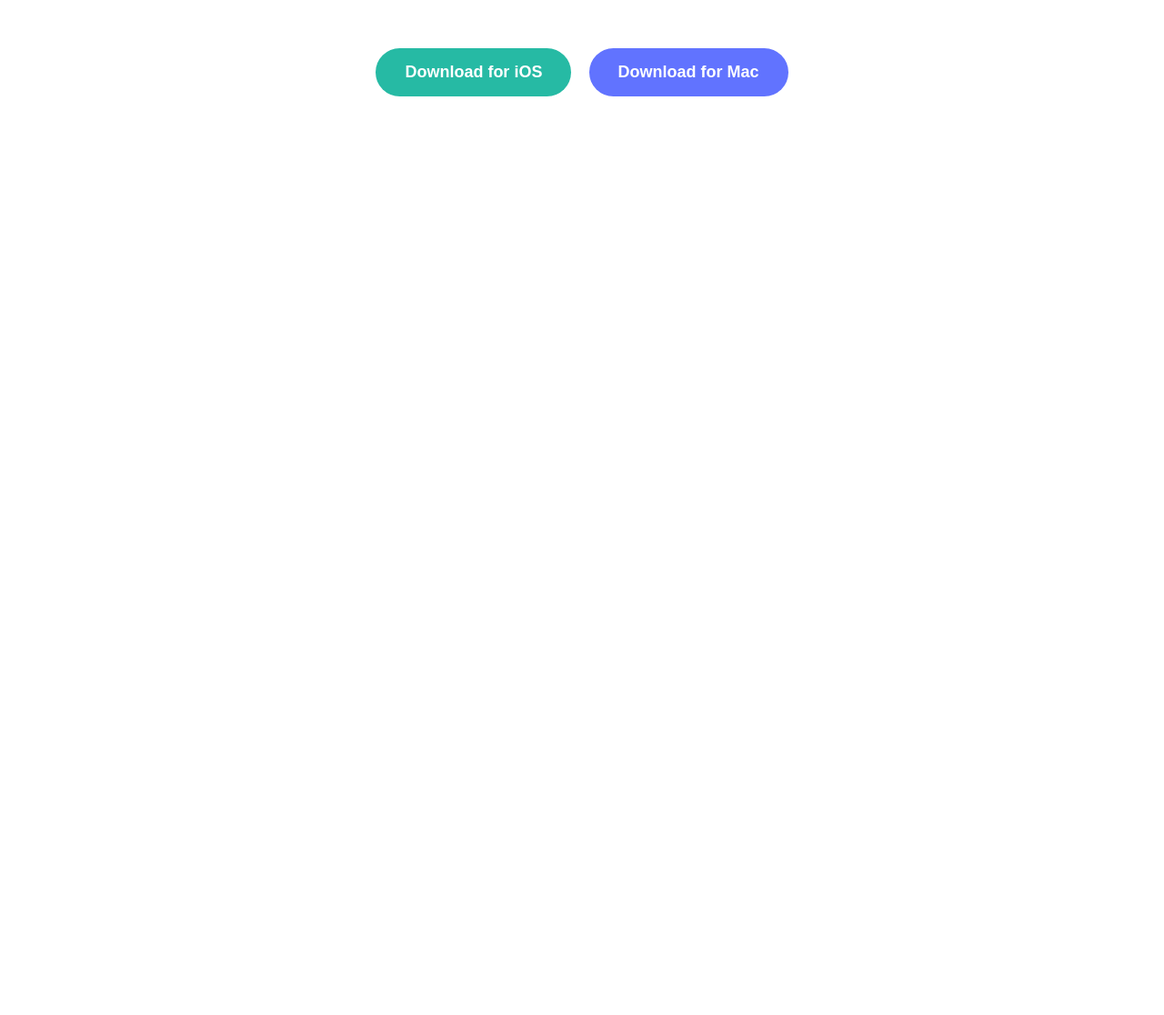
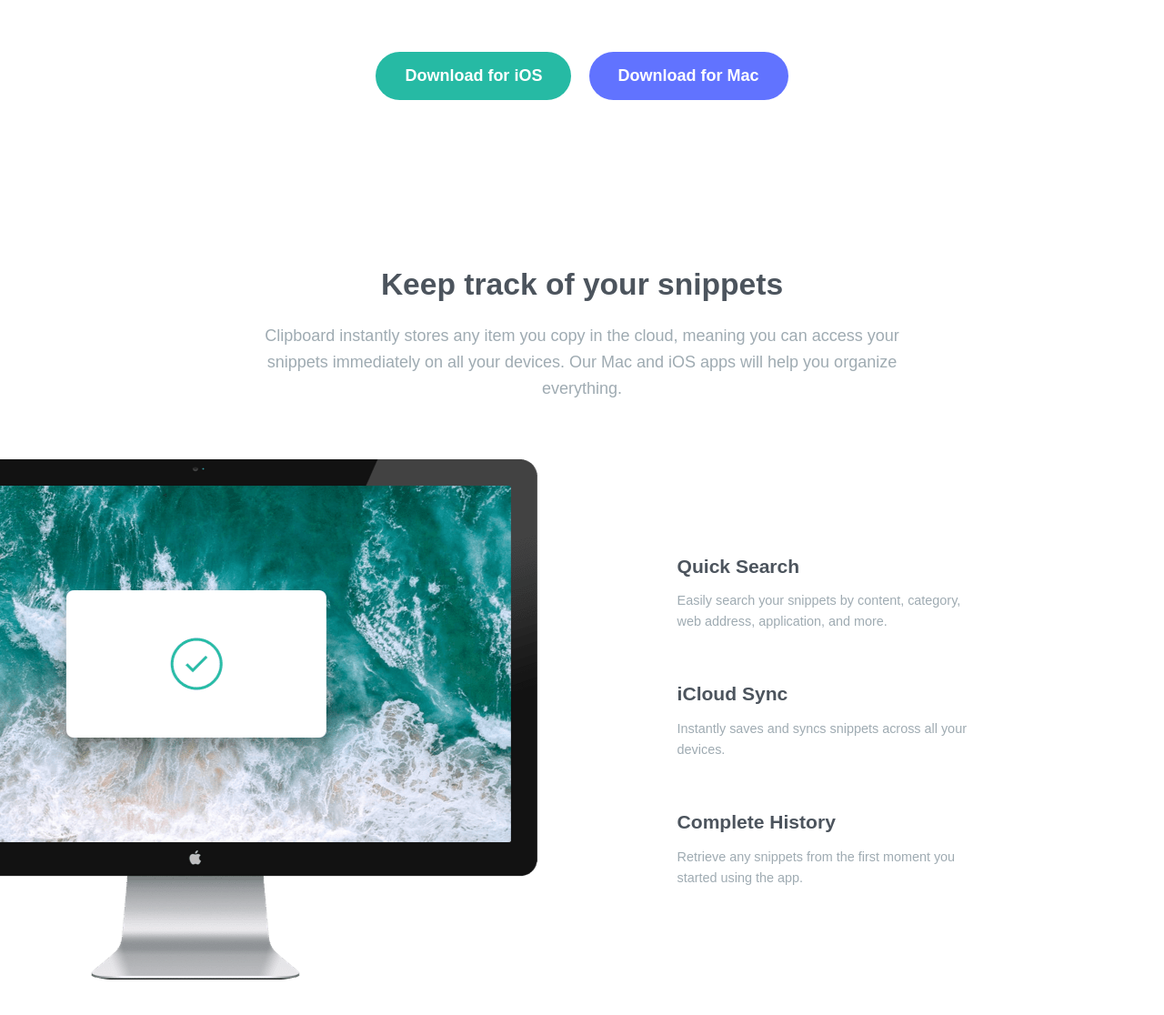
Before and after one commit to abdallaahmedsd/clipboard-landing-page-master, a plain HTML site: page index.html in a window 1280 px wide. Shown: the part 506-1622 px from the top of the page at 91% size. Before the commit the page ends 800 px from the top, so only its background shows below. Drawn offline with Linux system fonts and the light colour scheme; a web font is replaced by a local one.

Commit message:
I created the keep track of your snippets section

```diff
--- a/css/styles.css
+++ b/css/styles.css
@@ -50,6 +50,9 @@ body {
   }
 }
 
+.section-padding {
+  padding-bottom: 4rem;
+}
 /* </Global rules> */
 
 /* <Section heading>*/
@@ -58,20 +61,58 @@ body {
   max-width: 700px;
   text-align: center;
   margin: auto;
-  margin-bottom: 3.5rem;
+  margin-bottom: 4rem;
+}
+
+.title {
+  color: var(--dark-grayish-blue);
 }
 
 .section-heading .title {
   font-size: 2.1rem;
-  color: var(--dark-grayish-blue);
 }
 
 .section-heading .preview {
+  margin-top: 1.4rem;
+}
+
+.preview {
+  color: var(--grayish-blue);
   line-height: 1.6;
-  margin-top: 1.4rem;
-  color: var(--grayish-blue);
 }
 /* </Section heading> */
+
+/* <Download buttons> */
+.btns-container {
+  display: flex;
+  gap: 1.2rem;
+  flex-direction: column;
+  justify-content: center;
+}
+
+.btns-container .btn {
+  width: 100%;
+  padding: 1rem 2rem;
+  border: none;
+  border-radius: 2rem;
+  font-weight: 600;
+  color: #fff;
+  cursor: pointer;
+  transition: .3s;
+}
+
+.btns-container .btn.ios-btn {
+  background-color: var(--strong-cyan);
+}
+
+.btns-container .btn.mac-btn {
+  background-color: var(--light-blue);
+}
+
+.btns-container .btn:hover {
+  filter: brightness(0.85);
+}
+/* </Download buttons> */
 
 /* <Landing page> */
 #landing-page {
@@ -113,36 +154,6 @@ body {
   margin: 0; /* This is h1 and it won't inherit the global seclctor (*) because I use normalize.css */
 }
 
-.btns-container {
-  display: flex;
-  gap: 1.2rem;
-  flex-direction: column;
-  justify-content: center;
-}
-
-.btns-container .btn {
-  width: 100%;
-  padding: 1rem 2rem;
-  border: none;
-  border-radius: 2rem;
-  font-weight: 600;
-  color: #fff;
-  cursor: pointer;
-  transition: .3s;
-}
-
-.btns-container .btn.ios-btn {
-  background-color: var(--strong-cyan);
-}
-
-.btns-container .btn.mac-btn {
-  background-color: var(--light-blue);
-}
-
-.btns-container .btn:hover {
-  filter: brightness(0.85);
-}
-
 @media (min-width: 768px) {
   #landing-page .header-bg .bg-header-desktop {
     display: block;
@@ -169,3 +180,63 @@ body {
   }
 }
 /* </Landing page> */
+
+/* <Track snippets section>*/
+.track-snippets {
+  padding-top: 4rem;
+}
+
+.track-snippets .content {
+  display: flex;
+  flex-direction: column;
+  gap: 4.5rem;
+}
+
+.track-snippets .content .img-container img {
+  max-width: 100%;
+}
+
+.track-snippets .content .boxes {
+  text-align: center;
+}
+
+.track-snippets .content .boxes .box:not(:last-of-type) {
+  margin-bottom: 3.5rem;
+}
+
+.track-snippets .content .boxes .preview {
+  margin-top: 0.9rem;
+  font-size: 0.9rem;
+}
+
+@media (min-width: 768px) {
+  .track-snippets {
+    padding-top: 0;
+  }
+}
+
+@media (min-width: 992px) {
+  .track-snippets .content {
+    display: flex;
+    justify-content: space-between;
+    align-items: center;
+    flex-direction: row;
+  }
+  .track-snippets .content .img-container {
+    transform: translateX(-35%);
+  }
+
+  .track-snippets .content .img-container img {
+    max-width: 125%;
+  }
+
+  .track-snippets .content .boxes {
+    text-align: left;
+    flex-basis: 50%;
+  }
+
+  .track-snippets .content .boxes .box {
+    max-width: 330px;
+  }
+}
+/* </Track snippets section> */
--- a/index.html
+++ b/index.html
@@ -37,28 +37,40 @@
       </div>
     </div>
   </header>
+  <main>
+    <div class="container">
+      <section class="track-snippets section-padding">
+        <header>
+          <div class="section-heading">
+            <h2 class="title">Keep track of your snippets</h2>
+            <p class="preview">Clipboard instantly stores any item you copy in the cloud,
+              meaning you can access your snippets immediately on all your
+              devices. Our Mac and iOS apps will help you organize everything.</p>
+          </div>
+        </header>
+        <div class="content">
+          <div class="img-container"><img src="images/image-computer.png" alt="computer image"></div>
+          <div class="boxes">
+            <div class="box">
+              <h3 class="title">Quick Search</h3>
+              <p class="preview">Easily search your snippets by content, category, web address, application, and more.
+              </p>
+            </div>
+            <div class="box">
+              <h3 class="title">iCloud Sync</h3>
+              <p class="preview">Instantly saves and syncs snippets across all your devices.</p>
+            </div>
+            <div class="box">
+              <h3 class="title">Complete History</h3>
+              <p class="preview">Retrieve any snippets from the first moment you started using the app.</p>
+            </div>
+          </div>
+        </div>
+      </section>
+    </div>
+  </main>
 
   <!--
-  Download for iOS
-  Download for Mac
-
-  Keep track of your snippets
-
-  Clipboard instantly stores any item you copy in the cloud,
-  meaning you can access your snippets immediately on all your
-  devices. Our Mac and iOS apps will help you organize everything.
-
-  Quick Search
-
-  Easily search your snippets by content, category, web address, application, and more.
-
-  iCloud Sync
-
-  Instantly saves and syncs snippets across all your devices.
-
-  Complete History
-
-  Retrieve any snippets from the first moment you started using the app.
 
   Access Clipboard anywhere
 
```
